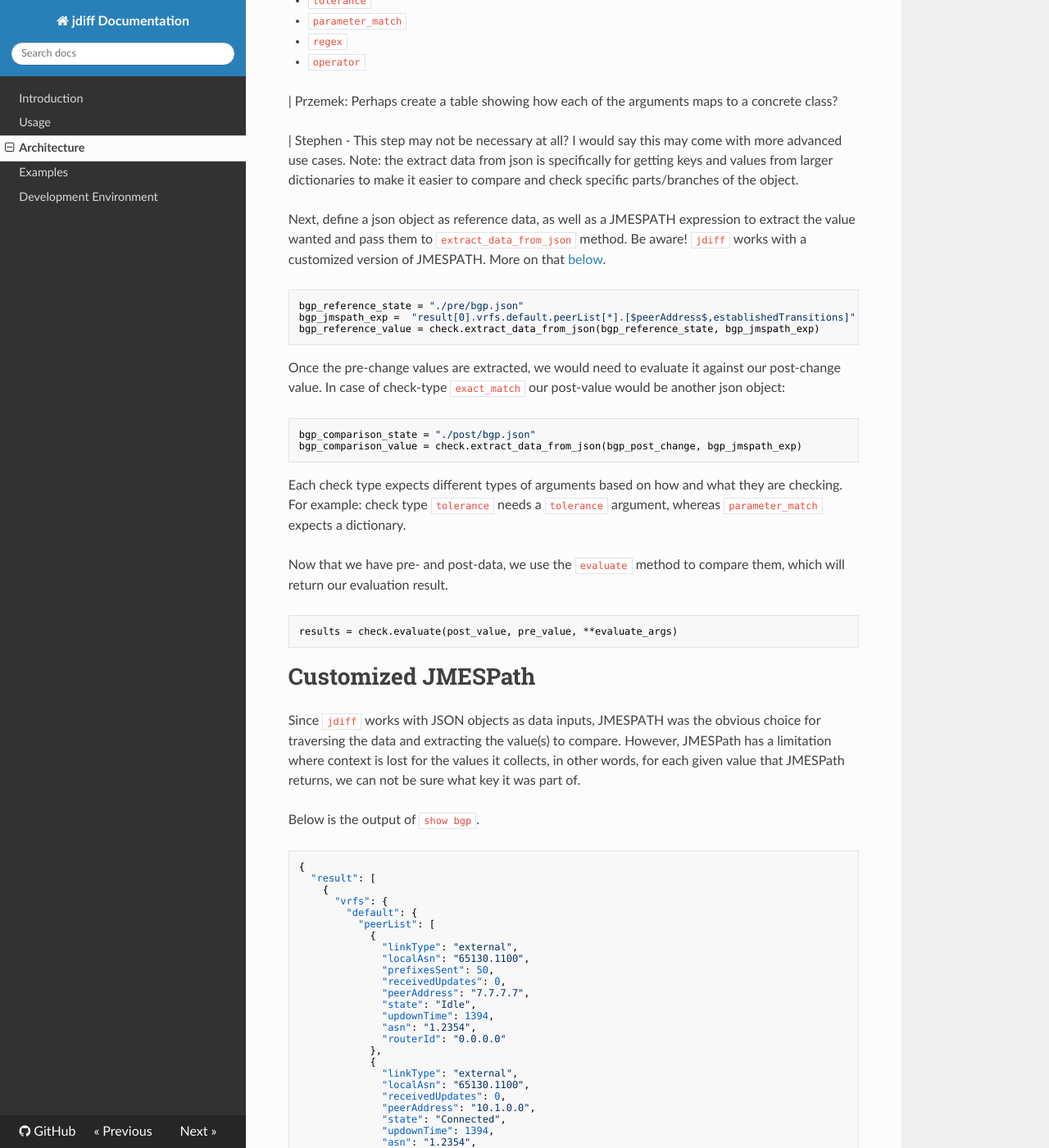
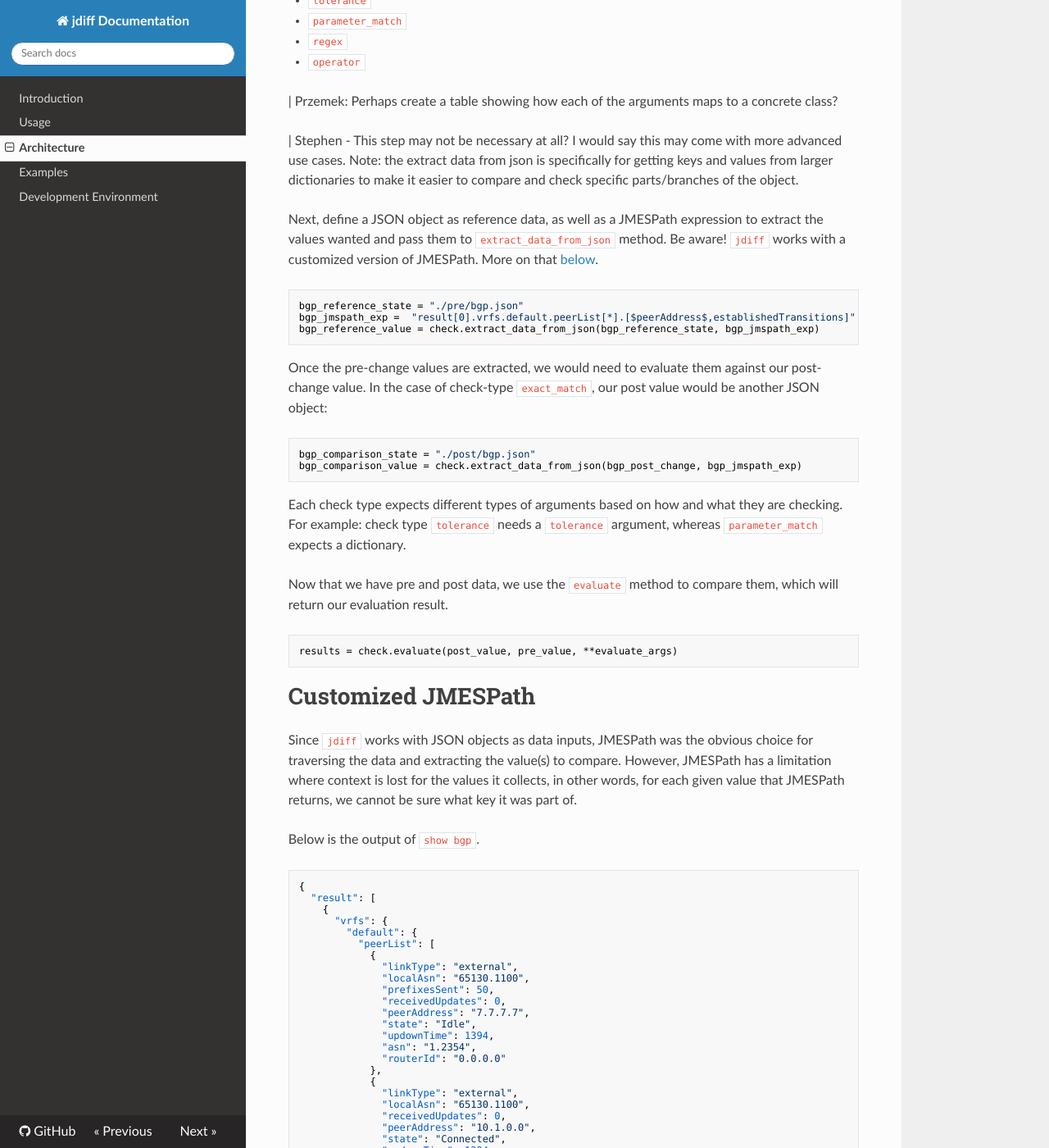
Before and after one commit to networktocode/jdiff, an MkDocs documentation site: the page built from docs/architecture.md, in a window 1280 px wide and 1400 px high, scrolled down 913 px. Shown: the whole window at 82% size. Built offline with MkDocs 1.6.1, drawn with Linux system fonts in a browser that asks for light colours; nearby versions of some CDN libraries; some of the changed text lies outside the part shown.

Commit message:
Update architecture.md

````diff
--- a/docs/architecture.md
+++ b/docs/architecture.md
@@ -21,7 +21,7 @@ CheckType.create("exact_match")
 
 | Stephen - This step may not be necessary at all? I would say this may come with more advanced use cases. Note: the extract data from json is specifically for getting keys and values from larger dictionaries to make it easier to compare and check specific parts/branches of the object.
 
-Next, define a json object as reference data, as well as a JMESPATH expression to extract the value wanted and pass them to `extract_data_from_json` method. Be aware! `jdiff` works with a customized version of JMESPATH. More on that [below](#customized-jmespath).
+Next, define a JSON object as reference data, as well as a JMESPath expression to extract the values wanted and pass them to `extract_data_from_json` method. Be aware! `jdiff` works with a customized version of JMESPath. More on that [below](#customized-jmespath).
 
 ```python
 bgp_reference_state = "./pre/bgp.json"
@@ -29,7 +29,7 @@ bgp_jmspath_exp =  "result[0].vrfs.default.peerList[*].[$peerAddress$,establishe
 bgp_reference_value = check.extract_data_from_json(bgp_reference_state, bgp_jmspath_exp)
 ```
 
-Once the pre-change values are extracted, we would need to evaluate it against our post-change value. In case of check-type `exact_match` our post-value would be another json object:
+Once the pre-change values are extracted, we would need to evaluate them against our post-change value. In the case of check-type `exact_match`, our post value would be another JSON object:
 
 ```python
 bgp_comparison_state = "./post/bgp.json"
@@ -38,7 +38,7 @@ bgp_comparison_value = check.extract_data_from_json(bgp_post_change, bgp_jmspath
 
 Each check type expects different types of arguments based on how and what they are checking. For example: check type `tolerance` needs a `tolerance` argument, whereas `parameter_match` expects a dictionary.
 
-Now that we have pre- and post-data, we use the `evaluate` method to compare them, which will return our evaluation result.
+Now that we have pre and post data, we use the `evaluate` method to compare them, which will return our evaluation result.
 
 ```python
 results = check.evaluate(post_value, pre_value, **evaluate_args)
@@ -46,7 +46,7 @@ results = check.evaluate(post_value, pre_value, **evaluate_args)
 
 # Customized JMESPath
 
-Since `jdiff` works with JSON objects as data inputs, JMESPATH was the obvious choice for traversing the data and extracting the value(s) to compare. However, JMESPath has a limitation where context is lost for the values it collects, in other words, for each given value that JMESPath returns, we can not be sure what key it was part of.
+Since `jdiff` works with JSON objects as data inputs, JMESPath was the obvious choice for traversing the data and extracting the value(s) to compare. However, JMESPath has a limitation where context is lost for the values it collects, in other words, for each given value that JMESPath returns, we cannot be sure what key it was part of.
 
 Below is the output of `show bgp`.
 
````
Also changed, not shown: other parts of docs/architecture.md (+2 -2 lines).
